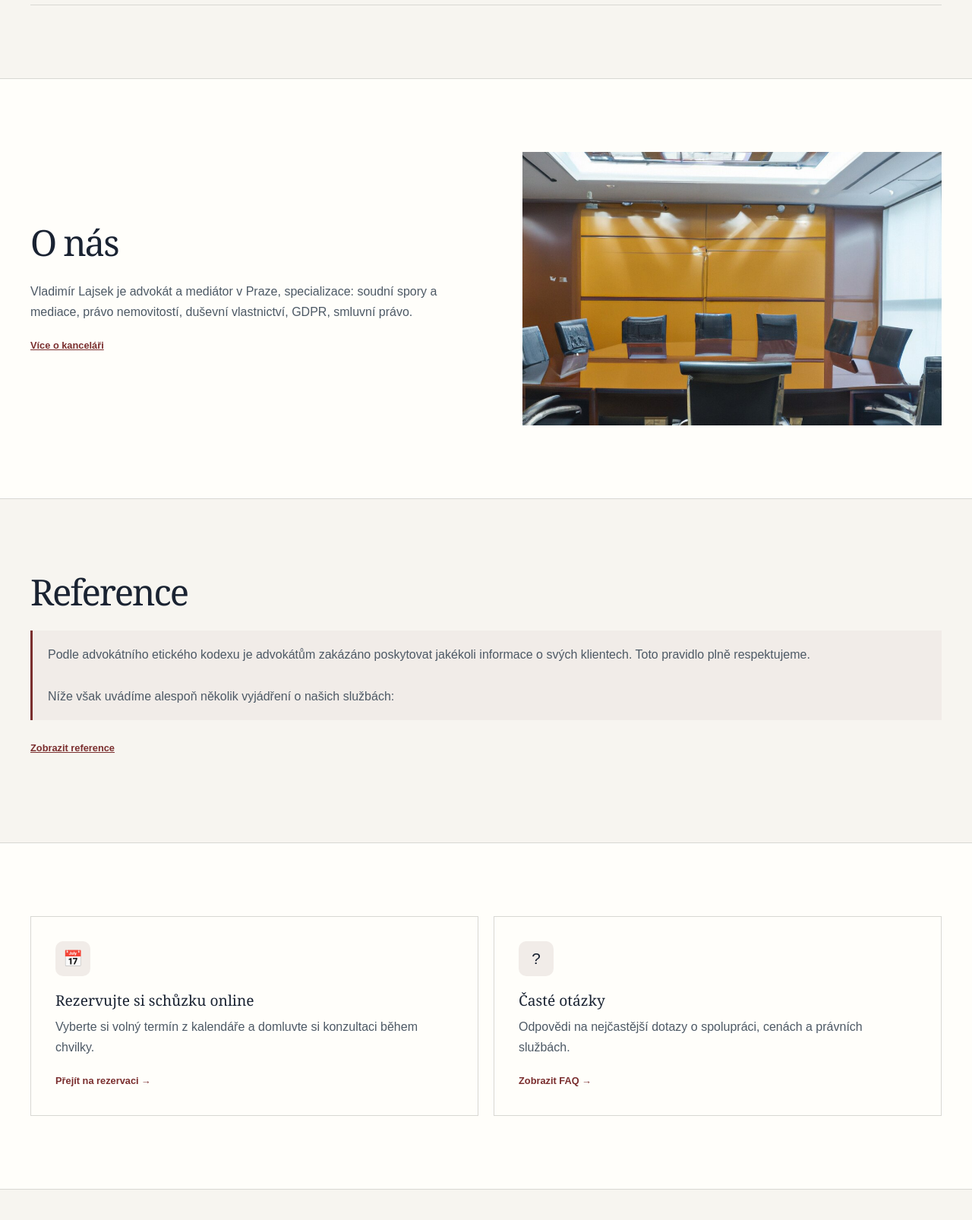
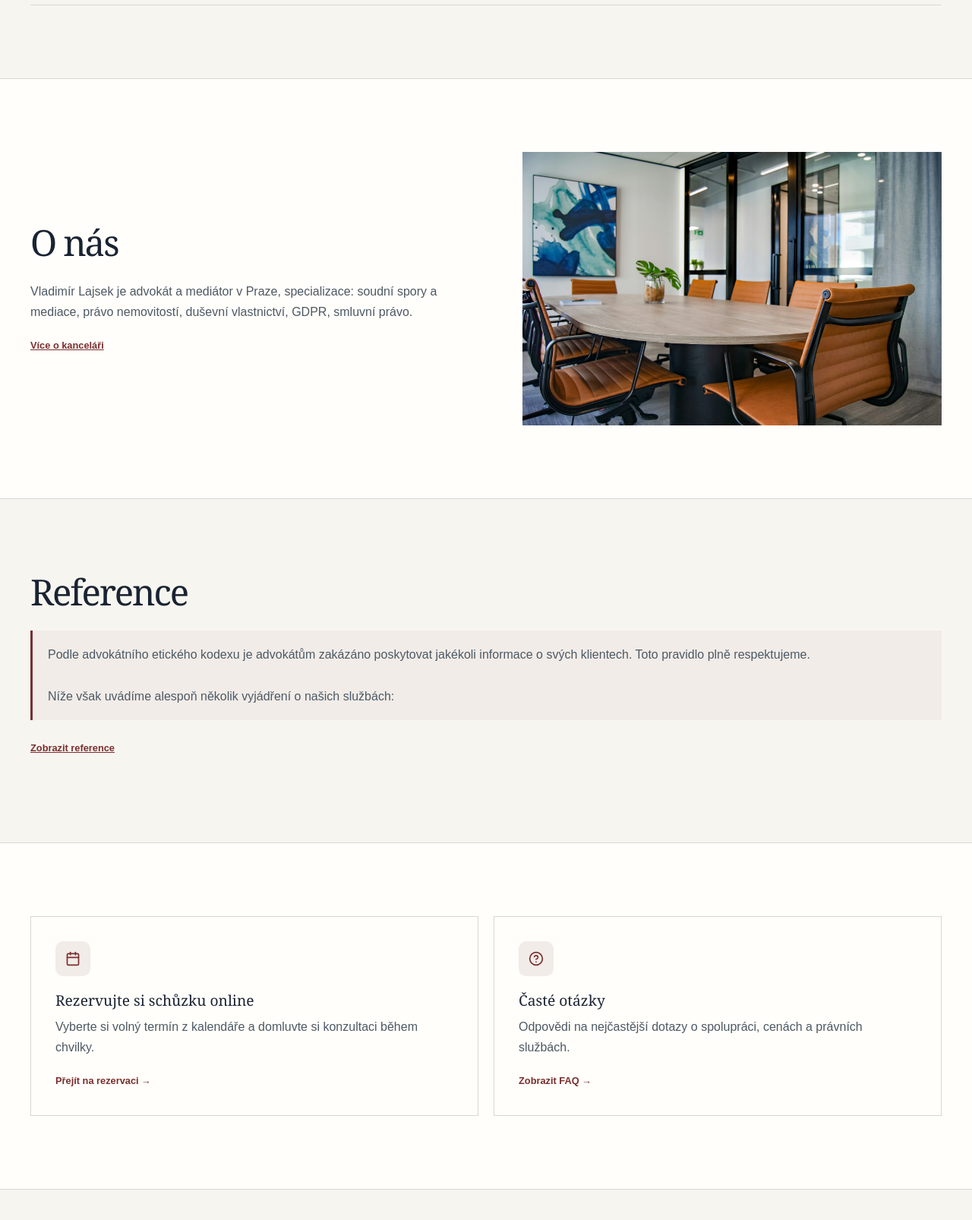
Before and after one commit to Danas2008/LajsekLegal, a Django app: page / in a window 1280 px wide. Shown: the part 1277-2883 px from the top of the page at 76% size. Run offline with Django 5.2, Linux system fonts and the light colour scheme; data that the repository does not hold is empty; some web fonts are replaced.

Commit message:
feat: Update teaser icons with SVGs and enhance styling in index template

```diff
--- a/static/css/style.css
+++ b/static/css/style.css
@@ -571,6 +571,7 @@ blockquote footer span {
 
 .teaser-icon {
   display: flex;
+  flex: none;
   align-items: center;
   justify-content: center;
   width: 46px;
@@ -578,6 +579,7 @@ blockquote footer span {
   margin-bottom: 18px;
   background: #f1ece8;
   border-radius: 10px;
+  color: var(--wine);
   font-size: 1.3rem;
 }
 
@@ -589,6 +591,13 @@ blockquote footer span {
 .teaser-card p {
   margin: 0 0 16px;
   color: var(--ink-soft);
+}
+
+.teaser-icon svg {
+  width: 20px;
+  height: 20px;
+  stroke: currentColor;
+  fill: none;
 }
 
 .lang-switch {
--- a/templates/index.html
+++ b/templates/index.html
@@ -121,13 +121,17 @@
       <section class="section alt">
         <div class="wrap teaser-grid">
           <a class="teaser-card" href="{% url 'booking' %}">
-            <span class="teaser-icon">📅</span>
+            <span class="teaser-icon">
+              <svg viewBox="0 0 24 24" fill="none" stroke-width="2" stroke-linecap="round" stroke-linejoin="round"><rect x="3" y="4" width="18" height="18" rx="2"/><path d="M16 2v4"/><path d="M8 2v4"/><path d="M3 10h18"/></svg>
+            </span>
             <h3>{% t "home_booking_title" "Rezervujte si schůzku online" %}</h3>
             <p>{% t "home_booking_text" "Vyberte si volný termín z kalendáře a domluvte si konzultaci během chvilky." %}</p>
             <span class="text-link">{% t "home_booking_link" "Přejít na rezervaci" %} →</span>
           </a>
           <a class="teaser-card" href="{% url 'faq' %}">
-            <span class="teaser-icon">?</span>
+            <span class="teaser-icon">
+              <svg viewBox="0 0 24 24" fill="none" stroke-width="2" stroke-linecap="round" stroke-linejoin="round"><circle cx="12" cy="12" r="10"/><path d="M9.09 9a3 3 0 0 1 5.83 1c0 2-3 3-3 3"/><path d="M12 17h.01"/></svg>
+            </span>
             <h3>{% t "home_faq_title" "Časté otázky" %}</h3>
             <p>{% t "home_faq_text" "Odpovědi na nejčastější dotazy o spolupráci, cenách a právních službách." %}</p>
             <span class="text-link">{% t "home_faq_link" "Zobrazit FAQ" %} →</span>
```
Also changed, not shown: static/img/obrazek2.jpg.
